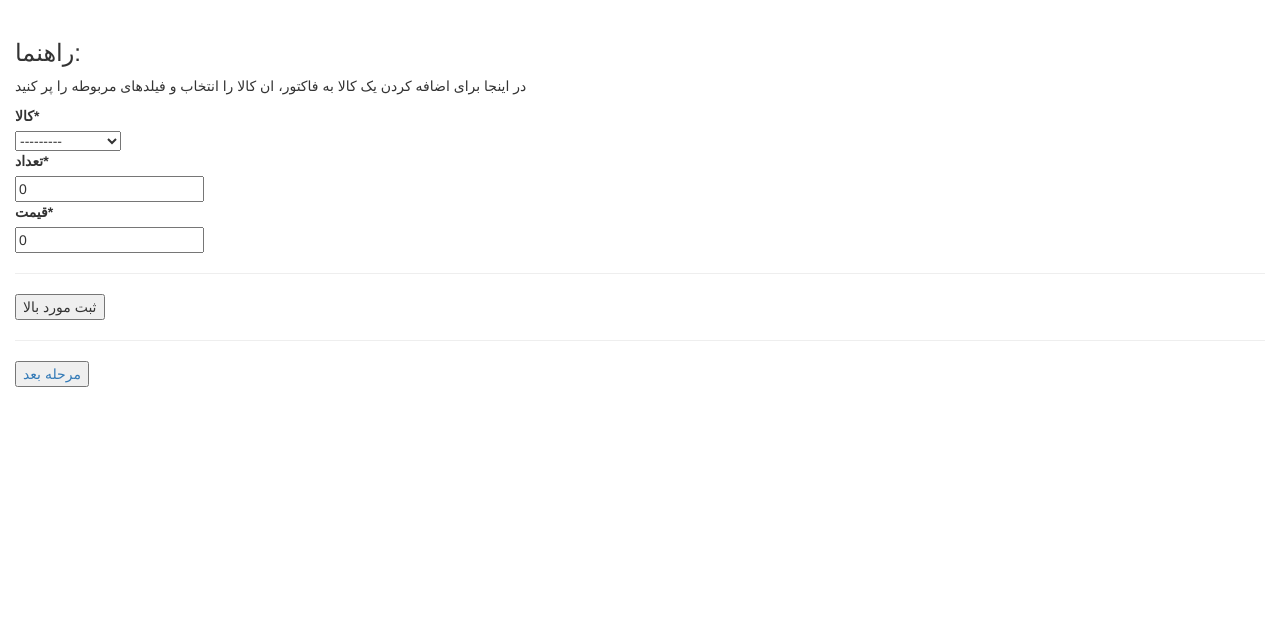
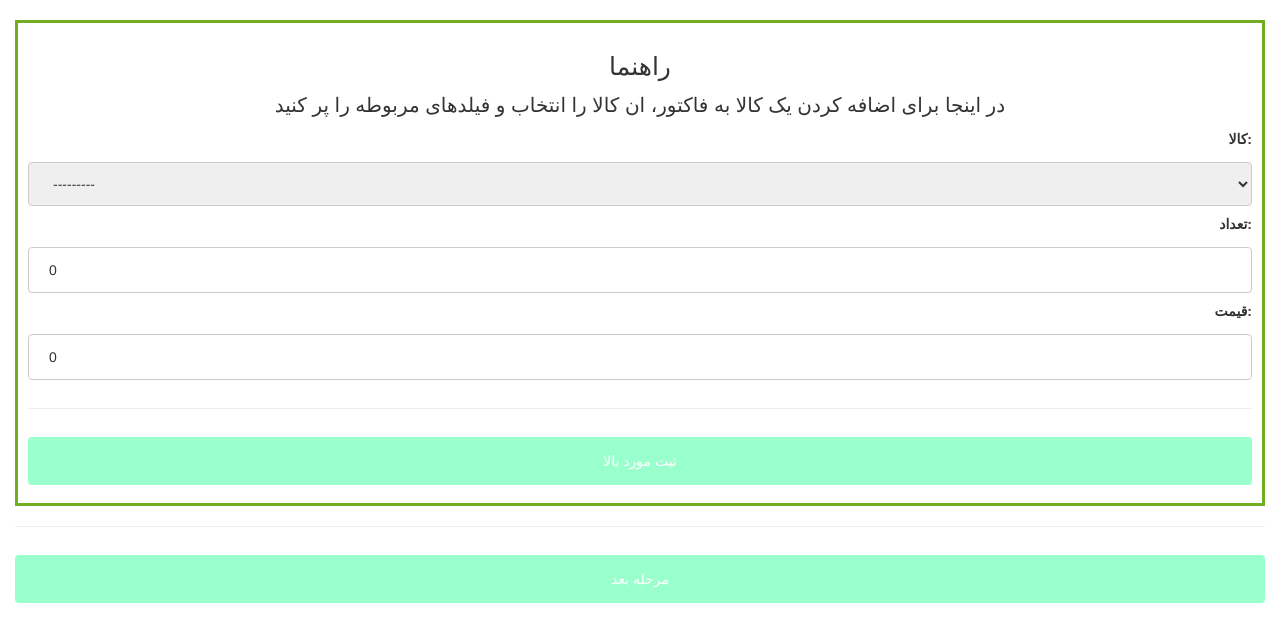
Before and after one commit to MoinHosseini/ahmadreza, a Django app: page /addtofactor/ in a window 1280 px wide. Shown: the part 52-694 px from the top of the page. Run offline with Django 3.2, Linux system fonts and the light colour scheme; a user stored in the database is signed in; data comes from the database, SQL or seed files in the repository; both versions use the stored data as it was after the commit; some libraries are stand-ins or nearby versions.

Commit message:
css added

```diff
--- /dev/null
+++ b/product/static/style.css
@@ -0,0 +1,86 @@
+input[type=text] {
+  width: 100%;
+  padding: 12px 20px;
+  margin: 8px 0;
+  display: inline-block;
+  border: 1px solid #ccc;
+  border-radius: 4px;
+  box-sizing: border-box;
+}
+
+select {
+  width: 100%;
+  padding: 12px 20px;
+  margin: 8px 0;
+  display: inline-block;
+  border: 1px solid #ccc;
+  border-radius: 4px;
+  box-sizing: border-box;
+}
+
+
+input[type=number] {
+  width: 100%;
+  padding: 12px 20px;
+  margin: 8px 0;
+  display: inline-block;
+  border: 1px solid #ccc;
+  border-radius: 4px;
+  box-sizing: border-box;
+}
+
+input[type=password] {
+  width: 100%;
+  padding: 12px 20px;
+  margin: 8px 0;
+  display: inline-block;
+  border: 1px solid #ccc;
+  border-radius: 4px;
+  box-sizing: border-box;
+}
+
+
+h3{
+  font-size:25px;
+  text-align: center;
+}
+
+button {
+  width: 100%;
+  background-color: #99ffcc;
+  color: white;
+  padding: 14px 20px;
+  margin: 8px 0;
+  border: none;
+  border-radius: 4px;
+  cursor: pointer;
+}
+
+button:hover {
+  background-color: #ff9966;
+}
+
+.bod{
+  font-size:20px;
+  text-align: center;
+  background-color: #cc99ff;
+}
+
+.myp{
+  font-size:20px;
+  text-align: center;
+}
+
+.mylogout{
+  font-size:20px;
+  text-align: center;
+  background-color: #cc99ff;
+}
+
+form {
+    margin: auto;
+    width: 100%;
+    border: 3px solid #73AD21;
+    padding: 10px;
+    text-align: right;
+  }
--- a/product/templates/product/factoring.html
+++ b/product/templates/product/factoring.html
@@ -1,14 +1,20 @@
 {% extends 'base.html' %}
-{% load crispy_forms_tags %}
+{% load static %}
+
 {% block title %}
 افزودن آیتم به سبد
 {% endblock title %}
+
+{% block head %}
+<link rel="stylesheet" href="{% static 'style.css' %}">
+{% endblock head %}
+
 {% block body %}
     <form method="POST">
     {% csrf_token %}
-    <h3>راهنما:</h3>
-    <p>در اینجا برای اضافه کردن یک کالا به فاکتور، ان کالا را انتخاب و فیلدهای مربوطه را پر کنید</p>
-    {{form|crispy}}
+    <h3>راهنما</h3>
+    <p class="myp">در اینجا برای اضافه کردن یک کالا به فاکتور، ان کالا را انتخاب و فیلدهای مربوطه را پر کنید</p>
+    {{form}}
     <hr>
     <button type='submit'>ثبت مورد بالا</button>
   </form>
--- a/templates/base.html
+++ b/templates/base.html
@@ -13,6 +13,7 @@
     <style>
       {% block style %}{% endblock style %}
     </style>
+    {% block head %}{% endblock head %}
 </head>
   <body>
     <nav class="navbar navbar-inverse">
@@ -73,6 +74,5 @@
     {% endblock body %}
   </body>
 </div>
-{% block html %}
-{% endblock html %}
+
 </html>
```
Also changed, not shown: product/templates/product/addtocart.html (+15 -6 lines), product/templates/product/all.html (+8 -2 lines), product/templates/product/check.html (+9 -2 lines), product/templates/product/checkfactor.html (+7 -1 lines), product/templates/product/create.html (+9 -3 lines), product/templates/product/login.html (+7 -4 lines), product/templates/product/logout.html (+12 -3 lines), product/templates/product/myview.html (+10 -3 lines), product/templates/product/notif.html (+8 -1 lines), templates/add.html (+8 -6 lines), templates/delete.html (+20 -1 lines), templates/edit.html (+5 -2 lines), templates/report.html (+24 -1 lines), db.sqlite3, 1 more files.
